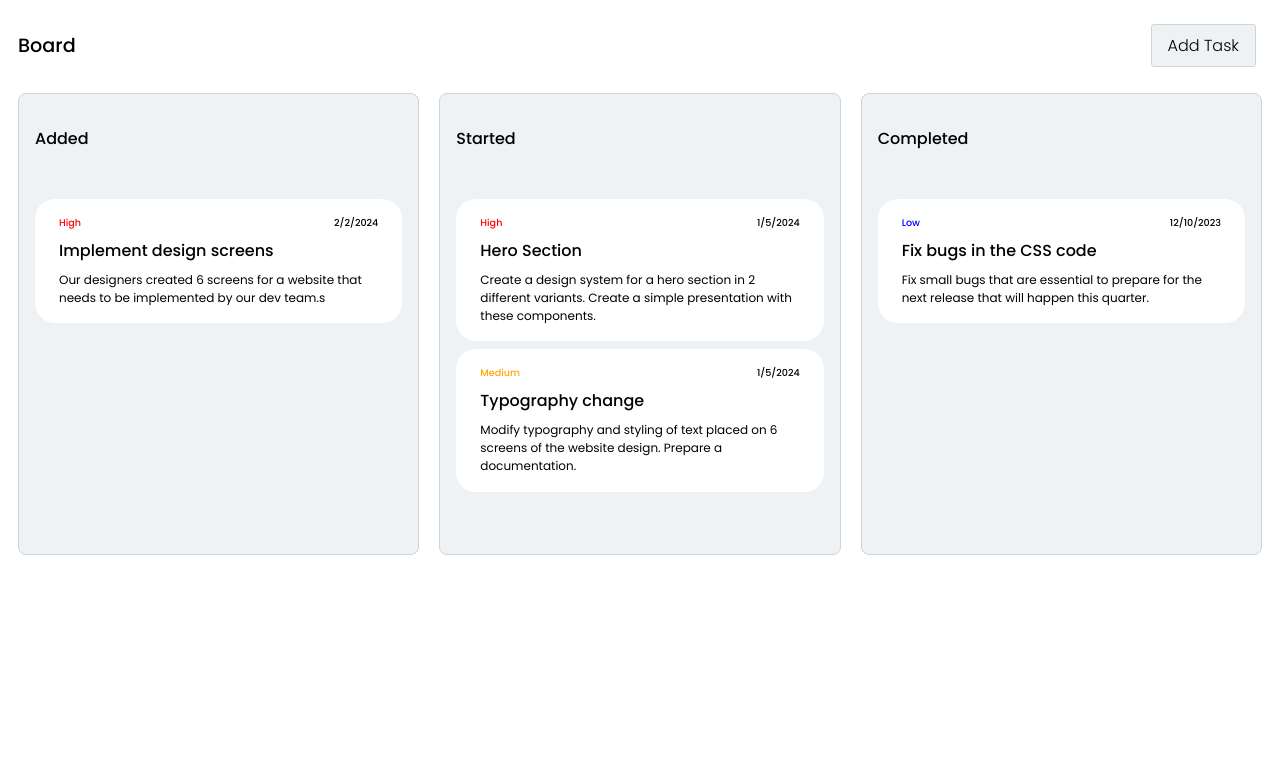
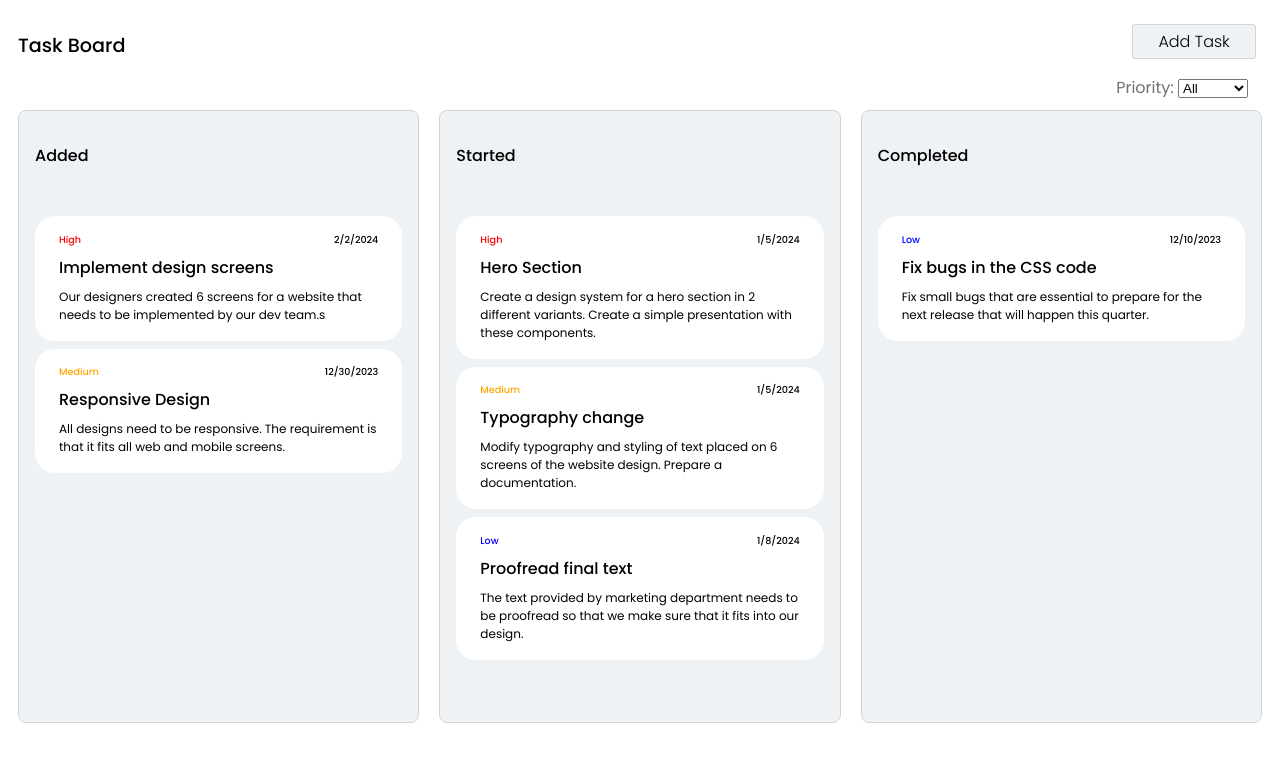
Before and after one commit to poko91/task-management-app, a React (Create React App) app: page / in a window 1280 px wide. Shown: the top 762 px of the page. Built offline with nearby package versions, Linux system fonts and the light colour scheme.

Commit message:
Added filter to sort list by priority - High, Medium, Low (#6)
* fix: added more tasks

* fix: added font-family to input field

* feat: added filter by priority

```diff
--- a/src/components/CreateTask/AddTaskModal.jsx
+++ b/src/components/CreateTask/AddTaskModal.jsx
@@ -75,6 +75,7 @@ const Form = styled.div`
       border: 1px solid lightgray;
       border-radius: 10px;
       font-size: 0.9rem;
+      font-family: "Poppins", sans-serif;
     }
   }
 `;
--- /dev/null
+++ b/src/components/TaskList/PriorityFilter.jsx
@@ -0,0 +1,41 @@
+import styled from "styled-components";
+
+const Container = styled.div`
+  width: 100%;
+  padding-right: 24px;
+  label {
+    font-size: 1rem;
+    font-family: "Poppins", sans-serif;
+    color: #707070;
+    select {
+      margin-top: 0.5rem;
+      margin-bottom: 0.5rem;
+      width: 100%;
+      padding: 1rem;
+      border: 1px solid lightgray;
+      border-radius: 10px;
+      font-size: 1rem;
+      color: #707070;
+    }
+  }
+`;
+
+const PriorityFilter = ({ filter, setFilter }) => {
+  const handleChangeFilter = (event) => {
+    setFilter(event.target.value);
+  };
+
+  return (
+    <Container>
+      <label htmlFor="filter">Priority: </label>
+      <select name="filter" value={filter} onChange={handleChangeFilter}>
+        <option value="">All</option>
+        <option value="High">High</option>
+        <option value="Medium">Medium</option>
+        <option value="Low">Low</option>
+      </select>
+    </Container>
+  );
+};
+
+export default PriorityFilter;
--- a/src/components/TaskList/TaskList.jsx
+++ b/src/components/TaskList/TaskList.jsx
@@ -7,11 +7,21 @@ const Container = styled.div`
   grid-template-columns: 1fr 1fr 1fr;
 `;
 
-const TaskList = ({ tasks }) => {
+const TaskList = ({ tasks, filter }) => {
+  const filteredTasks = tasks.columnOrder.reduce((result, columnId) => {
+    const column = tasks.columns[columnId];
+    const filteredColumnTasks = column.taskIds.map((taskId) => tasks.tasks[taskId]).filter((task) => !filter || task.priority === filter);
+
+    result[columnId] = {
+      ...column,
+      taskIds: filteredColumnTasks.map((task) => task.id),
+    };
+    return result;
+  }, {});
+
   return (
     <Container>
-      {tasks.columnOrder.map((columnId) => {
-        const column = tasks.columns[columnId];
+      {Object.values(filteredTasks).map((column) => {
         const columnTasks = column.taskIds.map((taskId) => tasks.tasks[taskId]);
         return <Column key={column.id} column={column} tasks={columnTasks} />;
       })}
--- a/src/data/initial-data.js
+++ b/src/data/initial-data.js
@@ -4,17 +4,19 @@ const initialData = {
     "task-2": { id: "task-2", title: "Implement design screens", content: "Our designers created 6 screens for a website that needs to be implemented by our dev team.s", due_date: new Date("2024-02-02"), priority: "High" },
     "task-3": { id: "task-3", title: "Typography change", content: "Modify typography and styling of text placed on 6 screens of the website design. Prepare a documentation.", due_date: new Date("2024-01-05"), priority: "Medium" },
     "task-4": { id: "task-4", title: "Fix bugs in the CSS code", content: "Fix small bugs that are essential to prepare for the next release that will happen this quarter.", due_date: new Date("2023-12-10"), priority: "Low" },
+    "task-5": { id: "task-5", title: "Responsive Design", content: "All designs need to be responsive. The requirement is that it fits all web and mobile screens.", due_date: new Date("2023-12-30"), priority: "Medium" },
+    "task-6": { id: "task-6", title: "Proofread final text", content: "The text provided by marketing department needs to be proofread so that we make sure that it fits into our design.", due_date: new Date("2024-1-8"), priority: "Low" },
   },
   columns: {
     "column-1": {
       id: "column-1",
       title: "Added",
-      taskIds: ["task-2"],
+      taskIds: ["task-2", "task-5"],
     },
     "column-2": {
       id: "column-2",
       title: "Started",
-      taskIds: ["task-1", "task-3"],
+      taskIds: ["task-1", "task-3", "task-6"],
     },
     "column-3": {
       id: "column-3",
--- a/src/pages/Board.jsx
+++ b/src/pages/Board.jsx
@@ -3,6 +3,7 @@ import styled from "styled-components";
 import { DragDropContext } from "react-beautiful-dnd";
 import AddTask from "../components/CreateTask/AddTask";
 import AddTaskModal from "../components/CreateTask/AddTaskModal";
+import PriorityFilter from "../components/TaskList/PriorityFilter";
 import initialData from "../data/initial-data";
 import { useState } from "react";
 
@@ -27,6 +28,8 @@ const Title = styled.h1`
 const Board = () => {
   const [modalOpen, setModalOpen] = useState(false);
   const [tasks, setTasks] = useState(initialData);
+
+  const [filter, setFilter] = useState("");
 
   const handleDragDrop = (result) => {
     const { source, destination, draggableId } = result;
@@ -107,12 +110,15 @@ const Board = () => {
   return (
     <Container>
       <Wrapper>
-        <Title>Board</Title>
-        <AddTask setModalOpen={setModalOpen} />
+        <Title>Task Board</Title>
+        <div style={{ display: "flex", flexDirection: "column" }}>
+          <AddTask setModalOpen={setModalOpen} />
+          <PriorityFilter filter={filter} setFilter={setFilter} />
+        </div>
         <AddTaskModal modalOpen={modalOpen} setModalOpen={setModalOpen} addTaskToColumn={addTaskToColumn} />
       </Wrapper>
       <DragDropContext onDragEnd={handleDragDrop}>
-        <TaskList tasks={tasks} />
+        <TaskList tasks={tasks} filter={filter} />
       </DragDropContext>
     </Container>
   );
```
